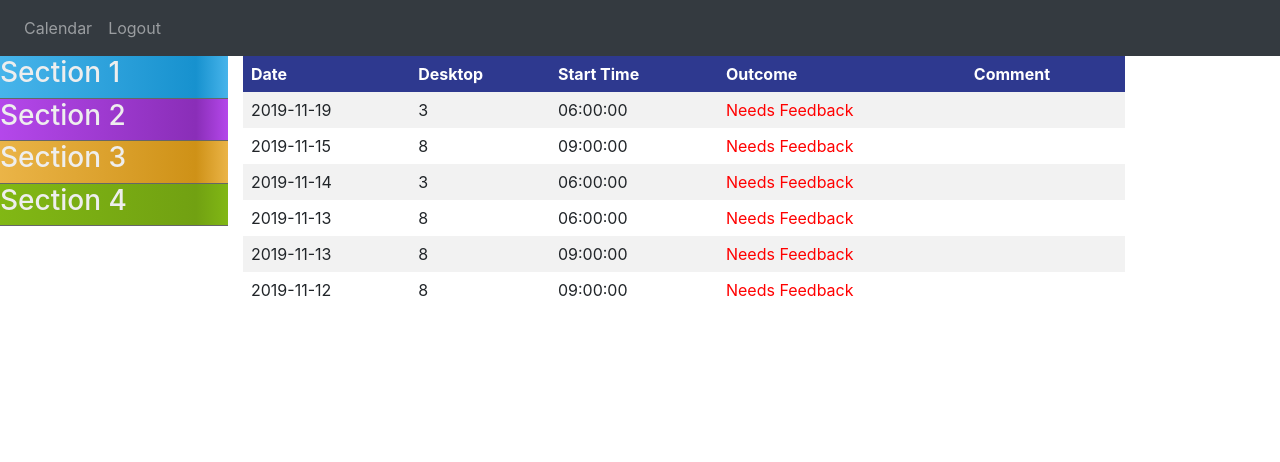
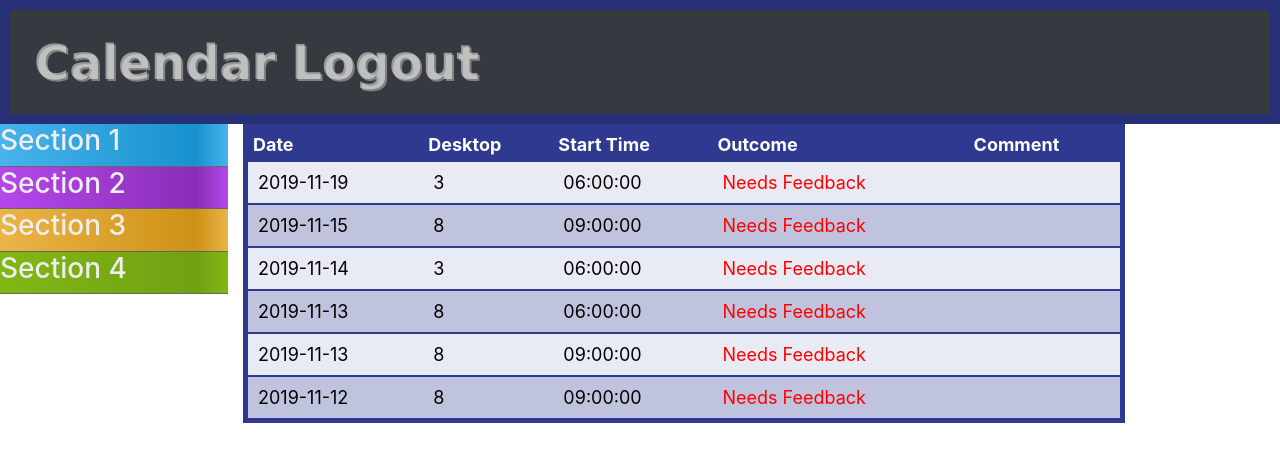
Before and after one commit to anchet19/Sloths, a PHP site: page /Views/dashboard.php in a window 1280 px wide. Shown: the top 462 px of the page. Run offline with PHP 8.4, Linux system fonts and the light colour scheme; data comes from the database, SQL or seed files in the repository; data that the repository does not hold is empty; some libraries are stand-ins or nearby versions.

Commit message:
CSS updates
Made more CSS updates to fit universal theme of the software

```diff
--- a/Styles/displayTables.css
+++ b/Styles/displayTables.css
@@ -1,20 +1,59 @@
 /*design specifications for viewusers.php, viewreservations.php, viewinstallations.php, viewbuilds.php, viewdesktops.php
-author: Cassandra Bailey*/
+authors: Cassandra Bailey, Kyle Kaminski*/
 
-
+/* The entire table that is displayed. */
 table {
-  border-collapse: collapse;
+  /* Removes lines in between entries. */
+  /* border-collapse: collapse; */
   width: 100%;
+  border: 5px solid #2e398f;
 }
 
-th, td {
+/* Table headers. */
+th {
   text-align: left;
-  padding: 8px;
-}
-
-tr:nth-child(even){background-color: #f2f2f2}
-
-th {
+  padding: 5px;
+  font-weight: bold;
   background-color: #2e398f;
   color: white;
 }
+
+/* Table entries. */
+td, tr {
+  border-top: 2px solid #2e398f;
+  color: black;
+  text-align: left;
+  padding: 10px;
+  font-size: 18px;
+}
+
+/* Table entries 1, 3, 5, ... */
+tr:nth-child(even){
+  background-color: rgba(46, 57, 143, 0.100);
+}
+
+/* Table entries 2, 4, 6, ... */
+tr:nth-child(odd){
+  background-color: rgba(46, 57, 143, 0.300);
+}
+
+/*Header and topnav CSS */
+
+/* Backdrop image */
+.background {
+  background-repeat: no-repeat;
+  background-attachment: scroll;
+  background-size: cover;
+}
+
+.header {
+  font-family: verdana;
+  text-shadow: 2px 2px grey;
+  background:#273076;
+  text-align: center;
+  font-weight: bold;
+  color: #ccc;
+  font-size: 48px;
+  cursor: default;
+  padding: 10px;
+}
```
Also changed, not shown: Styles/adminPage.css (+7 -4 lines).
